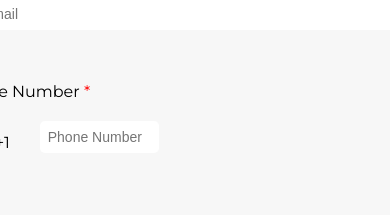
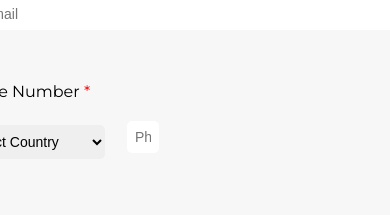
Before and after one commit to burhanrepos/front-end-angular, an Angular app: page / in a window 390 px wide. Shown: the part 4280-4495 px from the top of the page. Built offline with nearby package versions, Linux system fonts and the light colour scheme.

Commit message:
Some responsive things

```diff
--- a/package.json
+++ b/package.json
@@ -19,6 +19,7 @@
     "@angular/platform-browser-dynamic": "^15.0.0",
     "@angular/router": "^15.0.0",
     "rxjs": "~7.5.0",
+    "swiper": "^9.2.0",
     "tslib": "^2.3.0",
     "zone.js": "~0.12.0"
   },
--- a/src/app/components/price-form/price-form.component.css
+++ b/src/app/components/price-form/price-form.component.css
@@ -93,6 +93,19 @@
   margin-top: 10px;
   border: none;
 }
+.email-input:focus,.phone-input:focus{
+  border: 1px solid green;
+  outline: none;
+
+}
+.email-input.invalid:focus {
+  border: 1px solid #ff0000;
+  outline: none;
+}
+.email-phone-card .invalid{
+  border: 1px solid #ff0000;
+  outline: none;
+}
 
 .country-code {
   margin-top: 10px;
@@ -159,6 +172,13 @@ select {
   display: flex;
   align-items: center;
   margin-right: 10px;
+}
+.select-country-code{
+  flex: none;
+  border: none;
+  border-radius: 5px;
+  margin-top: 9px;
+  margin-right: 2px;
 }
 
 .flag {
--- a/src/app/components/price-form/price-form.component.html
+++ b/src/app/components/price-form/price-form.component.html
@@ -26,20 +26,29 @@
       <div class="email-container">
         <label for="email-input">Email Address <span style="color:red">*</span></label>
         <div class="input-container">
-          <input type="email" class="email-input" id="email-input" placeholder="Email" formControlName="email">
+          <input type="email" class="email-input" id="email-input" placeholder="Email" formControlName="email" [ngClass]="{ 'invalid': checkoutForm.get('email')!.hasError('email')  || (checkoutForm.get('email')!.hasError('required') && checkoutForm.get('email')!.touched) }">
         </div>
       </div>
       <div class="phone-container">
 
         <label for="phone-input">Phone Number <span style="color:red">*</span></label>
         <div class="input-container">
-          <div class="country-code">
+          <select formControlName="phone" class="select-country-code" [ngClass]="{ 'invalid': checkoutForm.get('phone')!.hasError('required') && checkoutForm.get('phone')!.touched}">
+            <option value="" disabled selected>Select Country</option>
+            <ng-container *ngFor="let country of countryList">
+              <option [value]="country.phoneCode">
+                <img [src]="'https://www.countryflags.io/' + country.alpha2Code + '/shiny/24.png'" alt="{{country.name}}" />
+                {{country.name}} (+{{country.phoneCode}})
+              </option>
+            </ng-container>
+          </select>
+          <!-- <div class="country-code">
             <img
               src="https://upload.wikimedia.org/wikipedia/commons/thumb/f/f2/Flag_of_Great_Britain_%281707%E2%80%931800%29.svg/2560px-Flag_of_Great_Britain_%281707%E2%80%931800%29.svg.png"
               alt="Country Flag">
             <span>+1</span>
-          </div>
-          <input type="tel" class="phone-input" id="phone-input" placeholder="Phone Number" formControlName="phone">
+          </div> -->
+          <input type="tel" class="phone-input" id="phone-input" placeholder="Phone Number" formControlName="phone" [ngClass]="{ 'invalid': checkoutForm.get('phone')!.hasError('required') && checkoutForm.get('phone')!.touched}">
         </div>
       </div>
     </div>
@@ -51,14 +60,22 @@
     <div class="container-after-seperator">
       <div class="form-group">
         <label for="doc-type">Document Type</label>
-        <select id="doc-type" class="select-wrapper" formControlName="doc_type">
+        <select  id="doc-type" class="select-wrapper" formControlName="doc_type" [ngClass]="{ 'invalid': checkoutForm.get('doc_type')!.hasError('required') && checkoutForm.get('doc_type')!.touched}">
+          <option value="" disabled selected>Select Document Type</option>
+          <ng-container *ngFor="let docType of documentTypes">
+            <option  [value]="docType.value">
+              {{docType.label}}
+            </option>
+          </ng-container>
+        </select>
+        <!-- <select id="doc-type" class="select-wrapper" formControlName="doc_type">
           <option value="">Select Document Type</option>
-          <option *ngFor="let docType of documentTypes" [value]="docType.value">{{docType.label}}</option>
-        </select>
+          <option >{{docType.label}}</option>
+        </select> -->
       </div>
       <div class="academic-level">
         <label for="academic-level">Academic Level <span style="color:red">*</span></label>
-        <select formControlName="academic_level" id="academic-level" class="select-wrapper">
+        <select formControlName="academic_level" id="academic-level" class="select-wrapper" [ngClass]="{ 'invalid': checkoutForm.get('academic_level')!.hasError('required') && checkoutForm.get('academic_level')!.touched}">
           <option value="">Select Academic Level </option>
           <option *ngFor="let acadLevel of academicLevels" [value]="acadLevel.value">{{acadLevel.label}}</option>
         </select>
@@ -88,7 +105,7 @@
     </div>
     <div style=" text-align: right; margin-top: 2pc;">
 
-      <button class="next-step next-step--primary" (click)="getPriceDetail()" [disabled]="!checkoutForm.valid" [class.disabled]="!checkoutForm.valid" >Next Step</button>
+      <button class="next-step next-step--primary" (click)="getPriceDetail()" >Next Step</button>
     </div>
   </div>
 </form>
--- a/src/app/components/price-form/price-form.component.ts
+++ b/src/app/components/price-form/price-form.component.ts
@@ -15,13 +15,13 @@ export class PriceFormComponent {
   }
   checkoutForm = this.formBuilder.group({
     email: new FormControl("",[Validators.required,Validators.email]),
-    phone: new FormControl(""),
-    doc_type: new FormControl(""),
-    academic_level: new FormControl(""),
+    phone: new FormControl("",Validators.required),
+    doc_type: new FormControl("", Validators.required),
+    academic_level: new FormControl("",Validators.required),
     number_of_pages: new FormControl("0"),
     dead_line: this.formBuilder.group({
-      date:new FormControl(""),
-      time:new FormControl(""),
+      date:new FormControl("",Validators.required),
+      time:new FormControl("",Validators.required),
     })
   });
 
@@ -39,6 +39,11 @@ export class PriceFormComponent {
     { label: "Master's Degree", value: 'master' },
     { label: 'PhD', value: 'phd' }
   ];
+  countryList = [
+    { alpha2Code: 'US', name: 'United States', phoneCode: '1' },
+    { alpha2Code: 'CA', name: 'Canada', phoneCode: '1' },
+    // Add more countries to the list
+  ];
 
   addNumberOfPages():void{
     const prevoiusValue = parseInt(this.checkoutForm.controls['number_of_pages'].value??"");
@@ -52,6 +57,7 @@ export class PriceFormComponent {
       this.checkoutForm.controls['number_of_pages'].setValue((prevoiusValue-1).toString());
   }
   getPriceDetail():void{
+    if(this.checkoutForm.valid){
       const payload = {
         ...this.checkoutForm.value,
         "dead_line":this.dead_line.controls['date'].value+this.dead_line.controls['time'].value
@@ -61,5 +67,10 @@ export class PriceFormComponent {
         console.log(result);
         this.discountedPrice.emit(result);
       })
+    }else{
+      Object.values(this.checkoutForm.controls).forEach(control => {
+        control.markAsTouched();
+      });
     }
   }
+}
```
Also changed, not shown: 1 other file (tests, documents, lock files or other folders). Lines whose indentation alone changed are shown as unchanged.
